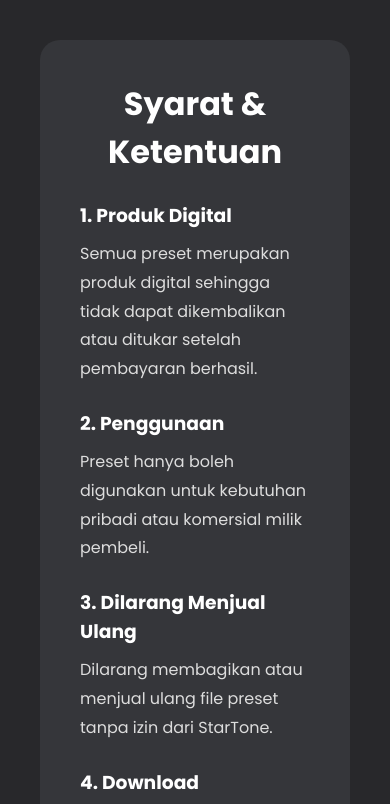
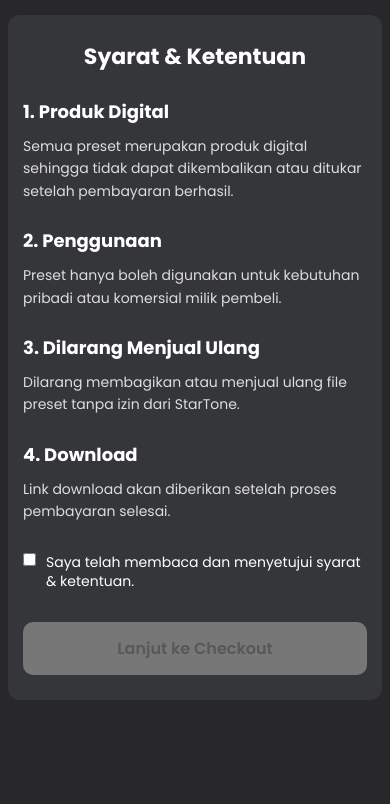
Before and after one commit to startoneid/startone, a plain HTML site: page terms.html in a window 390 px wide. Shown: the top 804 px of the page. Drawn offline with Linux system fonts and the light colour scheme.

Commit message:
Add files via upload

```diff
--- a/terms.html
+++ b/terms.html
@@ -54,7 +54,6 @@ gap:10px;
 }
 
 button{
-
 margin-top:30px;
 width:100%;
 padding:15px;
@@ -64,12 +63,69 @@ background:#FFD166;
 font-size:17px;
 font-weight:600;
 cursor:pointer;
-
+transition: 0.3s;
 }
 
 button:disabled{
 background:#777;
 cursor:not-allowed;
+}
+
+/* ========================================== */
+/* KODE RESPONSIF SMARTPHONE (TAMBAHAN BHARU)  */
+/* ========================================== */
+@media (max-width: 768px) {
+    body {
+        padding: 20px 12px; /* Mengurangi jarak di luar kotak */
+    }
+
+    .container {
+        padding: 30px 20px; /* Mengurangi jarak di dalam kotak */
+        border-radius: 15px;
+    }
+
+    h1 {
+        font-size: 26px; /* Menyesuaikan ukuran judul utama */
+        margin-bottom: 20px;
+    }
+
+    h3 {
+        font-size: 18px; /* Menyesuaikan sub-judul ketentuan */
+    }
+
+    p {
+        font-size: 14px; /* Ukuran teks isi sedikit diperkecil agar pas */
+        line-height: 1.6;
+    }
+
+    .check {
+        align-items: flex-start; /* Menjaga checkbox tetap rapi di atas jika teks membungkus jadi 2 baris */
+    }
+
+    .check label {
+        font-size: 14px;
+        line-height: 1.4;
+    }
+
+    button {
+        padding: 14px;
+        font-size: 16px;
+    }
+}
+
+@media (max-width: 480px) {
+    body {
+        padding: 15px 8px;
+    }
+
+    .container {
+        padding: 25px 15px;
+        border-radius: 12px;
+    }
+
+    h1 {
+        font-size: 22px;
+    }
 }
 
 </style>
```
